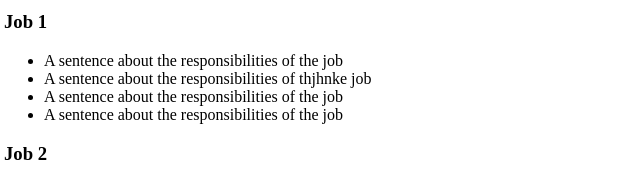
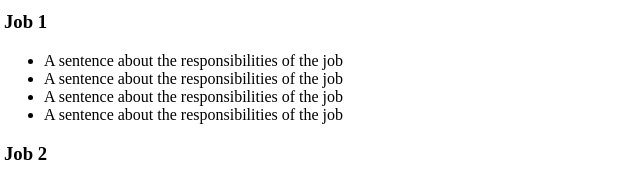
Before and after one commit to Upkli/Codespace-Challenges-And-Resumes, a plain HTML site: page myDigitalResume/resumé 2/resumé 2.htm in a window 1280 px wide. Shown: the part 596-776 px from the top of the page, 4-644 px from the left. Drawn offline with Linux system fonts and the light colour scheme.

Commit message:
Update resumé 2.htm

```diff
--- a/myDigitalResume/resumé 2/resumé 2.htm
+++ b/myDigitalResume/resumé 2/resumé 2.htm
@@ -22,7 +22,7 @@
                     <p>
                         <ul>
                             <li>A sentence about the responsibilities of the job</li>
-                            <li>A sentence about the responsibilities of thjhnke job</li>
+                            <li>A sentence about the responsibilities of the job</li>
                             <li>A sentence about the responsibilities of the job</li>
                             <li>A sentence about the responsibilities of the job</li>
                         </ul>
```
